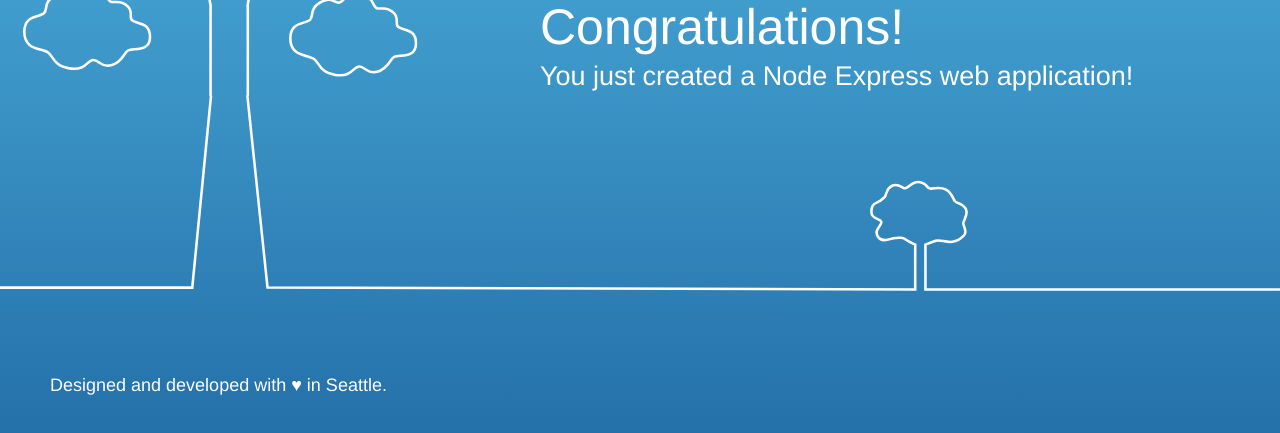
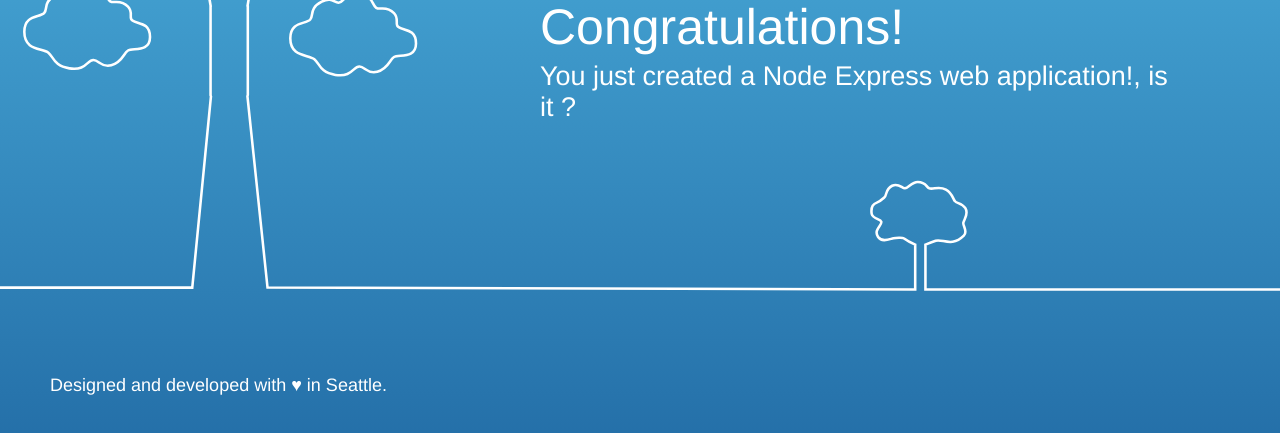
Before and after one commit to rocran01/ocyWebsite, a website: page public/index.html in a window 1280 px wide. Shown: the part 355-788 px from the top of the page. Drawn offline with Linux system fonts and the light colour scheme.

Commit message:
First express app

```diff
--- a/package.json
+++ b/package.json
@@ -8,8 +8,8 @@
     },
     "devDependencies": {
         "mocha": "5.0.0",
-        "unit.js": "2.0.0",
-        "supertest": "3.0.0"
+        "supertest": "3.0.0",
+        "unit.js": "^2.1.1"
     },
     "scripts": {
         "start": "node server.js",
--- a/public/index.html
+++ b/public/index.html
@@ -59,7 +59,7 @@
             <a class="twitter-link" href="http://twitter.com/home/?status=I%20created%20a%20project%20with%20AWS%20CodeStar!%20%23AWS%20%23AWSCodeStar%20https%3A%2F%2Faws.amazon.com%2Fcodestar"><img src="img/tweet.svg" /></a>
             <div class="text">
                 <h1>Congratulations!</h1>
-                <h2>You just created a Node Express web application!</h2>
+                <h2>You just created a Node Express web application!, is it ?</h2>
             </div>
         </div>
     </div>
```
Also changed, not shown: 2 other files.
